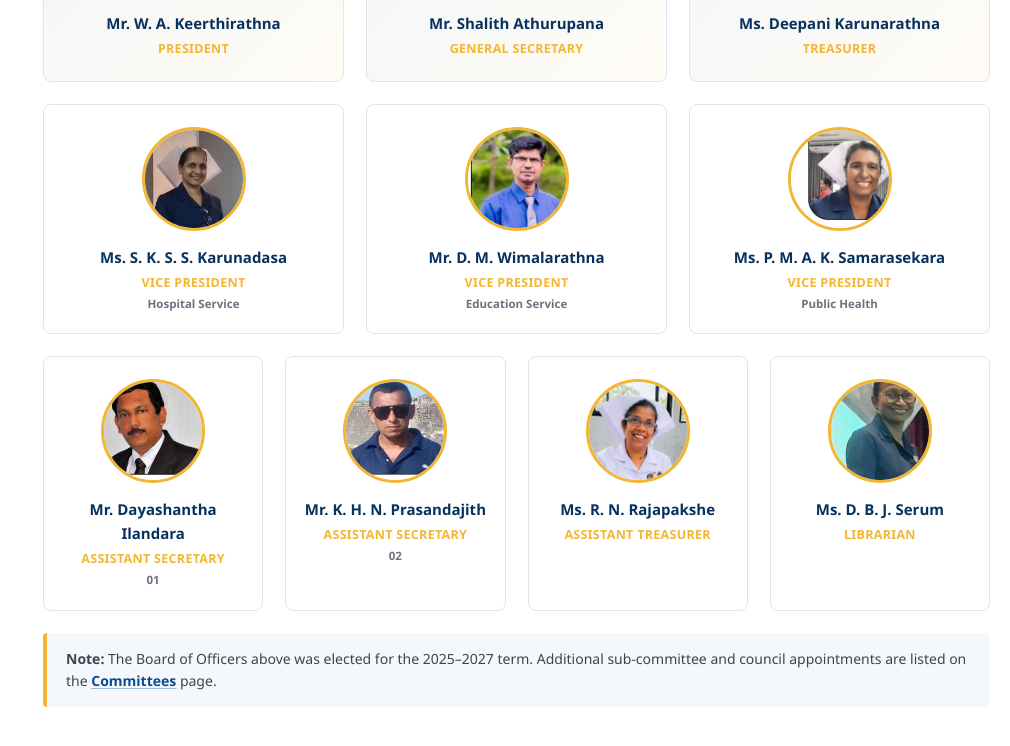
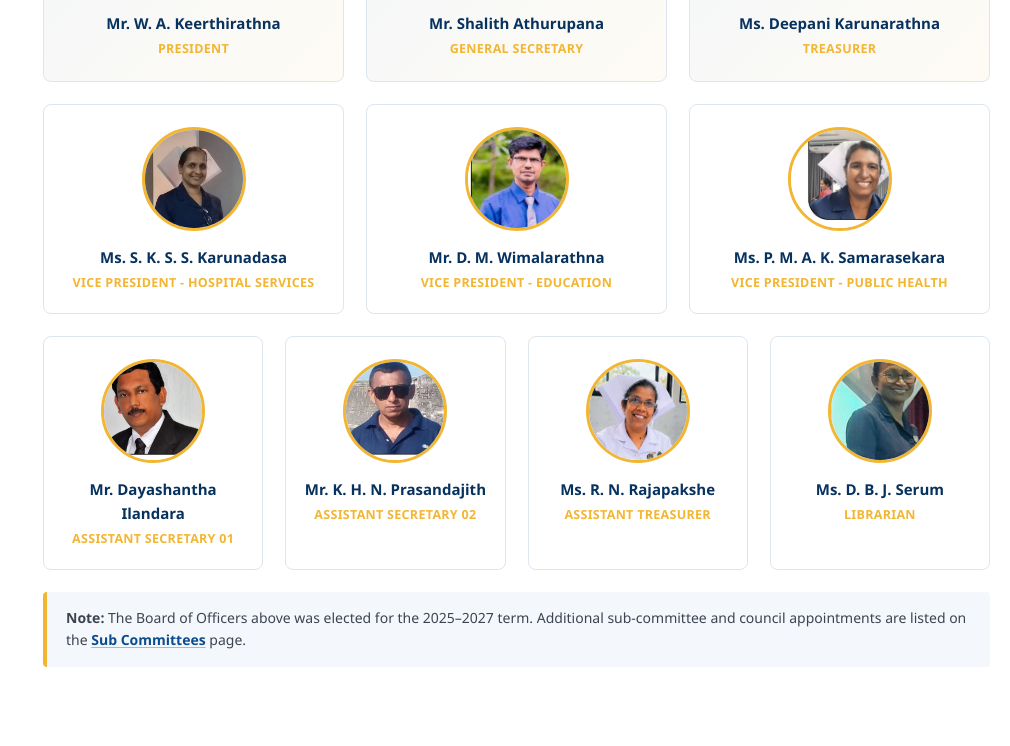
Before and after one commit to inosh/slna, a website: page pages/executive-committee.html in a window 1280 px wide. Shown: the part 540-1286 px from the top of the page, without its empty margins (270-1280 px from the left). Drawn offline with Linux system fonts and the light colour scheme.

Commit message:
Exec Committe

```diff
--- a/pages/executive-committee.html
+++ b/pages/executive-committee.html
@@ -50,19 +50,19 @@
 <div class="member-card">
   <div class="member-photo"><img src="../images/exec-vp-hospital.jpg" alt="Ms. S. K. S. S. Karunadasa, Vice President (Hospital Service)"></div>
   <div class="member-name">Ms. S. K. S. S. Karunadasa</div>
-  <div class="member-role">Vice President<span>Hospital Service</span></div>
+  <div class="member-role">Vice President - Hospital Services</div>
 </div>
 
 <div class="member-card">
   <div class="member-photo"><img src="../images/exec-vp-education.jpg" alt="Mr. D. M. Wimalarathna, Vice President (Education Service)"></div>
   <div class="member-name">Mr. D. M. Wimalarathna</div>
-  <div class="member-role">Vice President<span>Education Service</span></div>
+  <div class="member-role">Vice President - Education</div>
 </div>
 
 <div class="member-card">
   <div class="member-photo"><img src="../images/exec-vp-public.jpg" alt="Ms. P. M. A. K. Samarasekara, Vice President (Public Health)"></div>
   <div class="member-name">Ms. P. M. A. K. Samarasekara</div>
-  <div class="member-role">Vice President<span>Public Health</span></div>
+  <div class="member-role">Vice President - Public Health</div>
 </div>
 
 </div>
@@ -72,13 +72,13 @@
 <div class="member-card">
   <div class="member-photo"><img src="../images/exec-vice-secretary-2.jpg" alt="Mr. Dayashantha Ilandara, Vice Secretary"></div>
   <div class="member-name">Mr. Dayashantha Ilandara</div>
-  <div class="member-role">Assistant Secretary<span>01</span></div>
+  <div class="member-role">Assistant Secretary 01</div>
 </div>
 
 <div class="member-card">
   <div class="member-photo"><img src="../images/exec-vice-secretary-1.jpg" alt="Mr. K. H. N. Prasandajith, Vice Secretary"></div>
   <div class="member-name">Mr. K. H. N. Prasandajith</div>
-  <div class="member-role">Assistant Secretary<span>02</span></div>
+  <div class="member-role">Assistant Secretary 02</div>
 </div>
 
 <div class="member-card">
@@ -95,7 +95,7 @@
 
 </div>
 
-<div class="info-box"><p><strong>Note:</strong> The Board of Officers above was elected for the 2025&ndash;2027 term. Additional sub-committee and council appointments are listed on the <a href="committees.html">Committees</a> page.</p></div>
+<div class="info-box"><p><strong>Note:</strong> The Board of Officers above was elected for the 2025&ndash;2027 term. Additional sub-committee and council appointments are listed on the <a href="committees.html">Sub Committees</a> page.</p></div>
 
 </div></div>
 
```
